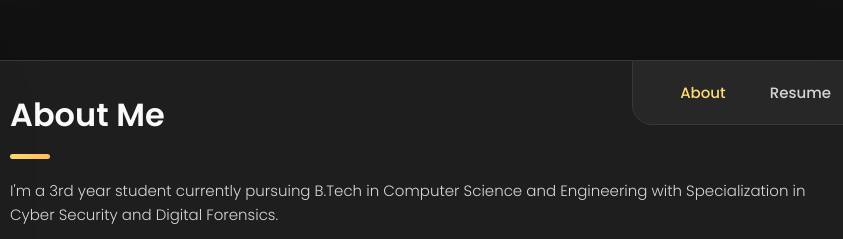
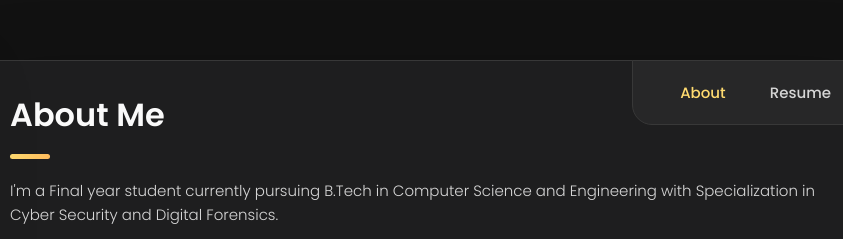
Before and after one commit to Harshdeep-Sh/Portfolio, a plain HTML site: page index.html in a window 1280 px wide. Shown: the top 239 px of the page, 361-1204 px from the left. Drawn offline with nearby package versions, Linux system fonts and the light colour scheme; files whose address does not match are found by name.

Commit message:
About Update

```diff
--- a/index.html
+++ b/index.html
@@ -210,7 +210,7 @@
 
         <section class="about-text">
           <p>
-            I'm a 3rd year student currently pursuing B.Tech in Computer Science and Engineering with Specialization in Cyber Security and Digital Forensics.
+            I'm a Final year student currently pursuing B.Tech in Computer Science and Engineering with Specialization in Cyber Security and Digital Forensics.
           </p>
 
           <p>
```
